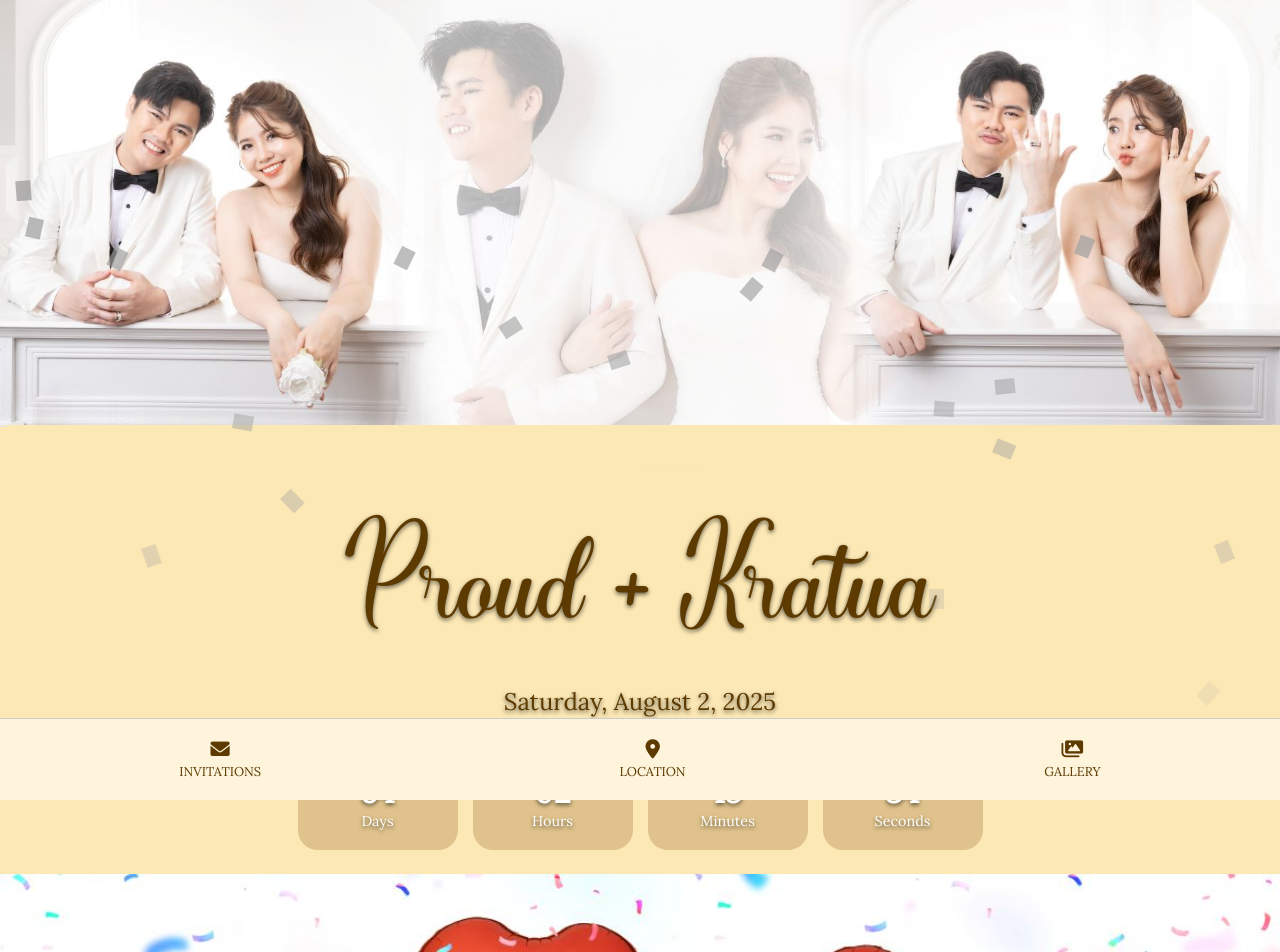
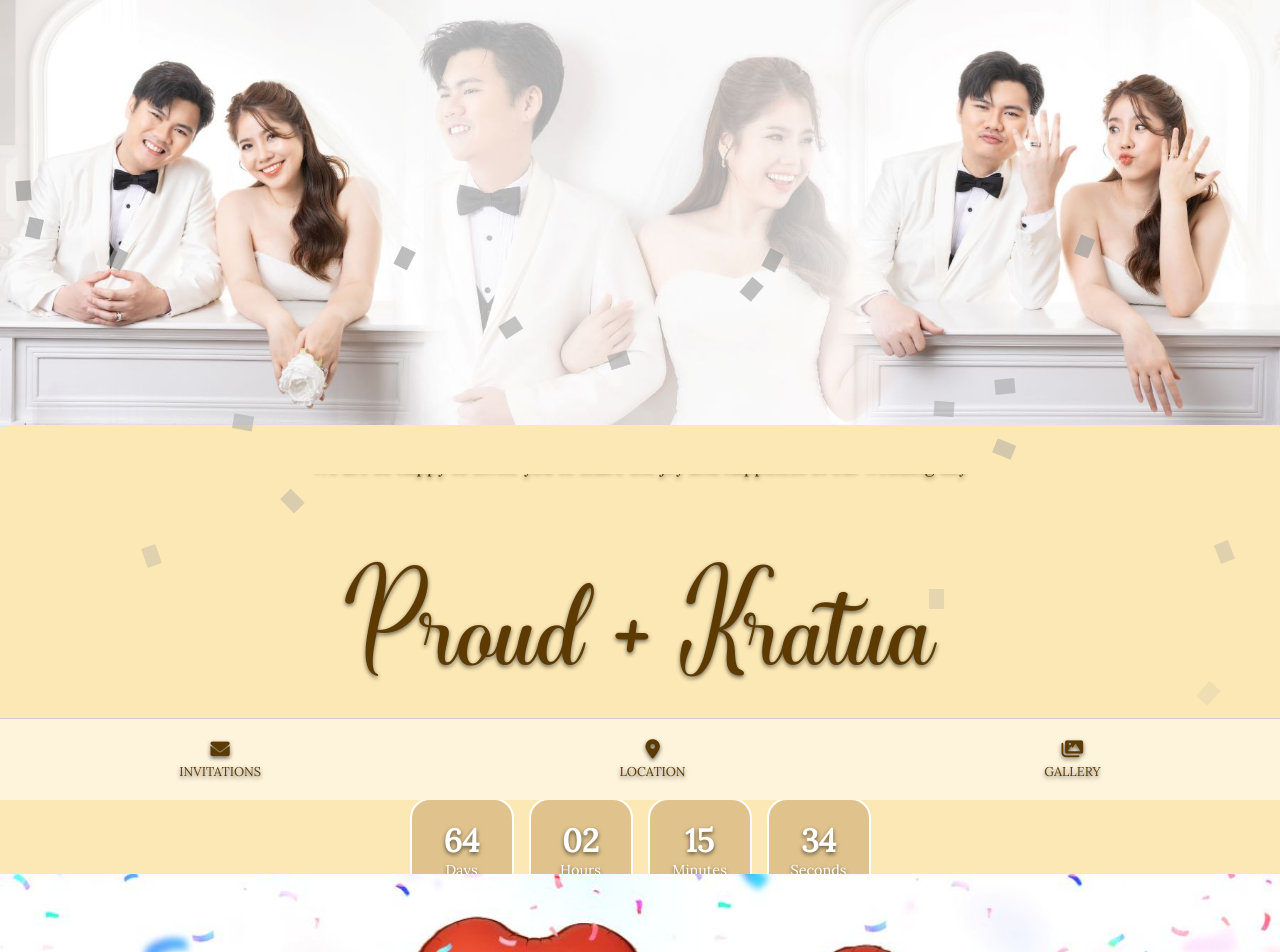
Before and after one commit to kratuakt/wedding, a plain HTML site: page index.html in a window 1280 px wide. Shown: the top 952 px of the page. Drawn offline with nearby package versions, Linux system fonts and the light colour scheme; grey boxes are pictures that could not be loaded.

Commit message:
Update index.html

```diff
--- a/index.html
+++ b/index.html
@@ -39,11 +39,13 @@
       /* background-color: #e0c38c; */
       color: #5c3a00;
       scroll-behavior: smooth;
+      text-shadow: 0 2px 4px rgba(0,0,0,0.6);
 
     }
 
     body *:lang(th) {
     font-family: 'TH_Niramit_AS', sans-serif !important;
+    text-shadow:none;
     }
 
     .hero {
@@ -87,11 +89,12 @@
 
     .countdown-box {
       background-color: #e0c38c;
+      border: 2px solid #ffffff; /* 👈 Add your desired border color */
       border-radius: 20px;
       padding: 20px;
       color: #fff;
       text-align: center;
-      min-width: 120px;
+      min-width: 60px;
     }
 
     .countdown-box .number {
@@ -375,6 +378,9 @@
 </div>
 
   <div class="hero" id="invitation" data-aos="fade-up">
+    <p style="font-size: 1.1em; margin-bottom: 10px;">
+        We are so happy to invite you to share the joy and happiness of our wedding day </p>
+        <p></p>
     <h1>Proud + Kratua</h1>
     <p>Saturday, August 2, 2025</p>
     <div class="countdown">
```
